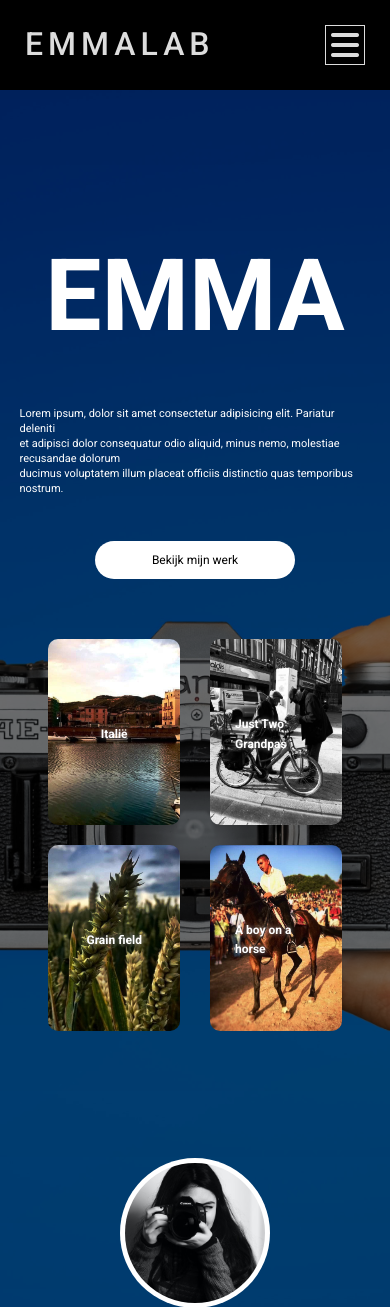
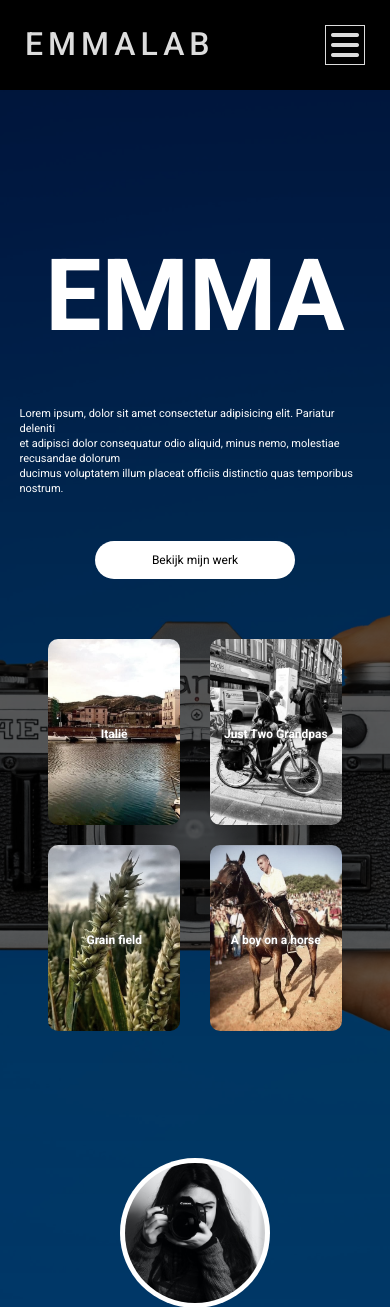
Before and after one commit to GeorgiIvanovPXL/fotografie-emma-app, a PHP site: page / in a window 390 px wide. Shown: the top 1307 px of the page. Run offline with PHP 8.4, Linux system fonts and the light colour scheme; some libraries are stand-ins or nearby versions.

Commit message:
Meer verbeteringen (layout, alignment)...

```diff
--- a/index.html
+++ b/index.html
@@ -37,7 +37,7 @@
             </nav>
             <span class="search-icon">
                     <i class = "far fa-calendar-check">  </i>
-                    <a id="search-link" href="contact.html">Boek een fotoshoot...</a>
+                    <a id="search-link" href="contact.html">Fotoshoot boeken...</a>
                 </span>
         </div>
 
--- a/main.css
+++ b/main.css
@@ -100,7 +100,7 @@ p {
     justify-content: center;
     align-items: center;
     border-radius: 10px;
-    padding: 15px 25px;
+    padding: 15px 10px;
     box-sizing: border-box;
     cursor: pointer;
     margin: 10px 15px;
@@ -126,7 +126,7 @@ p {
     background-position: center;
     background-repeat: no-repeat;
     background-size: cover;
-    background-blend-mode: overlay;
+    background-blend-mode: hue;
 }
 
 .card2 {
@@ -135,7 +135,7 @@ p {
     background-position: center;
     background-repeat: no-repeat;
     background-size: cover;
-    background-blend-mode: overlay;
+    background-blend-mode: hue;
 }
 
 .card3 {
@@ -144,7 +144,7 @@ p {
     background-position: center;
     background-repeat: no-repeat;
     background-size: cover;
-    background-blend-mode: overlay;
+    background-blend-mode: hue;
 }
 
 .card4 {
@@ -153,14 +153,14 @@ p {
     background-position: center;
     background-repeat: no-repeat;
     background-size: cover;
-    background-blend-mode: overlay;
+    background-blend-mode: hue;
 }
 
 .card:hover {
     transition: all 0.4s ease;
     transform: translateY(-10px);
     box-shadow: 0 0 5px #999;
-    background-blend-mode: multiply;
+    background-blend-mode: overlay;
 }
 
 
@@ -212,7 +212,7 @@ p {
 
 .header {
     min-height: 100vh;
-    background: linear-gradient(rgba(0, 0, 0, 0.6), rgba(0, 0, 0, 0.5)), url("images/bg_hader.jpg") center/cover no-repeat;
+    background: linear-gradient(rgba(0, 0, 0, 0.75), rgba(0, 0, 0, 0.5)), url("images/bg_hader.jpg") center/cover no-repeat;
     color: #fff;
     background-attachment: fixed;
     background-blend-mode: multiply;
@@ -761,7 +761,7 @@ blockquote span {
 @media screen and (min-width: 678px) {
     .header {
         min-height: 100vh;
-        background: linear-gradient(rgba(0, 0, 0, 0.6), rgba(0, 0, 0, 0.5)), url("images/bg_hader.jpg") center/cover no-repeat;
+        background: linear-gradient(rgba(0, 0, 0, 0.75), rgba(0, 0, 0, 0.5)), url("images/bg_hader.jpg") center/cover no-repeat;
         color: #fff;
         background-attachment: scroll;
         background-blend-mode: multiply;
@@ -972,16 +972,16 @@ blockquote span {
 
 /* QUERIES BIJKOMENDE HEADER MET AFBEELDINGEN */
 
-@media screen and (max-width:50em) {
+@media screen and (max-width:62em) {
     .header {
         min-height: 100vh;
-        background: linear-gradient(rgba(0, 0, 0, 0.6), rgba(0, 0, 0, 0.5)), url("images/bg_hader.jpg") center/cover no-repeat;
+        background: linear-gradient(rgba(0, 0, 0, 0.75), rgba(0, 0, 0, 0.5)), url("images/bg_hader.jpg") center/cover no-repeat;
         color: #fff;
         background-attachment: scroll;
         background-blend-mode: multiply;
     }
     .row {
-        margin-top: -20%;
+        margin-top: -15%;
         flex-direction: column;
         margin-bottom: 15%;
     }
@@ -997,7 +997,7 @@ blockquote span {
     }
     .card {
         height: 35vh;
-        width: 75%;
+        width: 42.5%;
     }
     .navNormal {
         display: none;
@@ -1019,7 +1019,7 @@ blockquote span {
 @media screen and (max-width:25em) {
     .header {
         min-height: 100vh;
-        background: linear-gradient(rgba(0, 0, 0, 0.6), rgba(0, 0, 0, 0.5)), url("images/bg_hader.jpg") center/cover no-repeat;
+        background: linear-gradient(rgba(0, 0, 0, 0.75), rgba(0, 0, 0, 0.5)), url("images/bg_hader.jpg") center/cover no-repeat;
         color: #fff;
         background-attachment: scroll;
         background-blend-mode: multiply;
```
